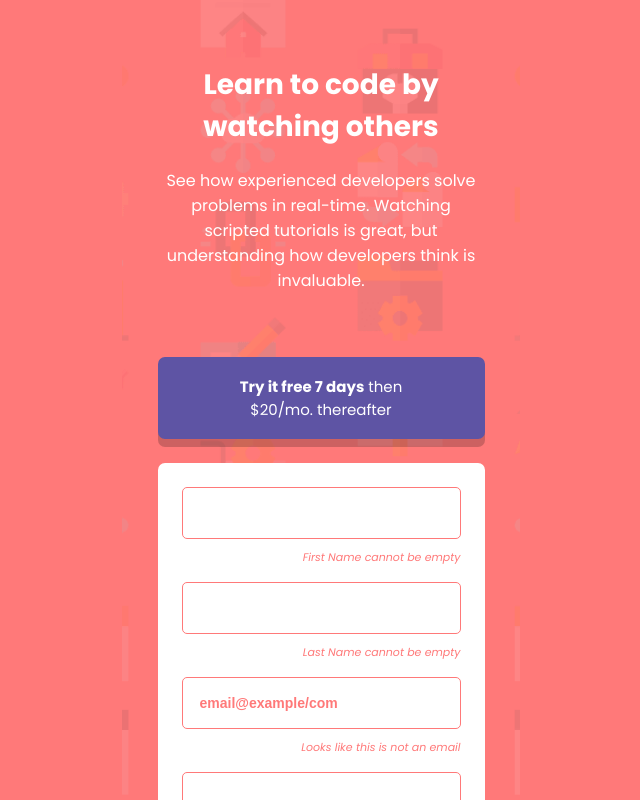
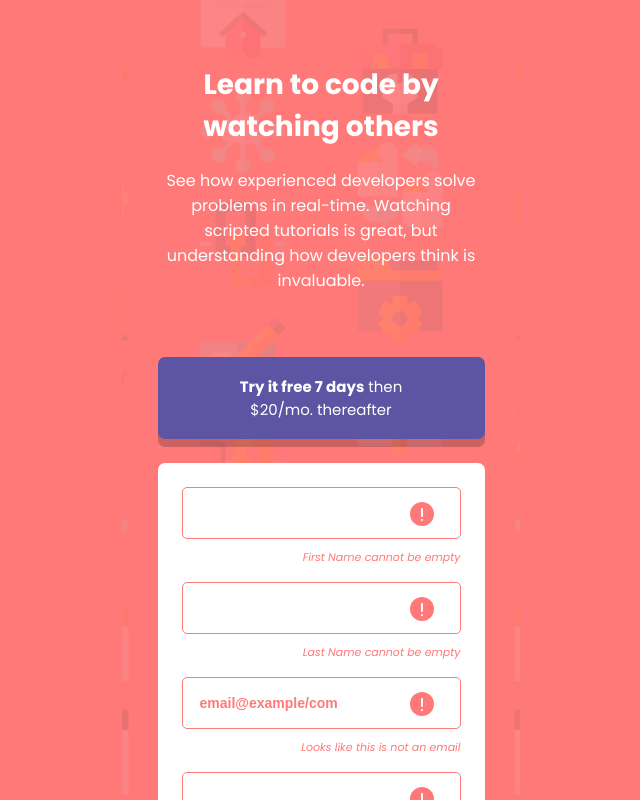
Before and after one commit to cotne998/Intro-component-with-sign-up, a React (Vite) app: page / in a window 1280 px wide. Both pictures are taken after a click on the button "CLAIM YOUR FREE TRIAL". Shown: the top 800 px of the page, without its empty margins (319-959 px from the left). Built offline with nearby package versions, Linux system fonts and the light colour scheme.

Commit message:
added error icons on inputs

```diff
--- a/src/Intro.jsx
+++ b/src/Intro.jsx
@@ -1,6 +1,7 @@
 import "./index.css";
 import styled from "styled-components";
 import { useState } from "react";
+import errorImage from "/images/icon-error.svg";
 
 export default function Intro() {
   const [data, setData] = useState({
@@ -50,6 +51,7 @@ export default function Intro() {
             type="text"
             placeholder={!isFilled.name ? "" : "First Name"}
           />
+          {!isFilled.name ? <ErrorIcon src={errorImage} /> : null}
           {!isFilled.name ? <span>First Name cannot be empty</span> : null}
         </InputDiv>
         <InputDiv>
@@ -63,6 +65,7 @@ export default function Intro() {
             type="text"
             placeholder={!isFilled.lastName ? "" : "Last Name"}
           />
+          {!isFilled.lastName ? <ErrorIcon src={errorImage} /> : null}
           {!isFilled.lastName ? <span>Last Name cannot be empty</span> : null}
         </InputDiv>
         <InputDiv>
@@ -85,6 +88,7 @@ export default function Intro() {
             }
             className={!isFilled.email ? "placeholder-red" : "placeholder-gray"}
           />
+          {!isFilled.email ? <ErrorIcon src={errorImage} /> : null}
           {!isFilled.email ? (
             <span>Looks like this is not an email</span>
           ) : null}
@@ -100,6 +104,7 @@ export default function Intro() {
             type="text"
             placeholder={!isFilled.password ? "" : "Password"}
           />
+          {!isFilled.password ? <ErrorIcon src={errorImage} /> : null}
           {!isFilled.password ? <span>Password cannot be empty</span> : null}
         </InputDiv>
         <StyledButton onClick={handleClick}>
@@ -214,6 +219,7 @@ const InputDiv = styled.div`
   gap: 1rem;
   flex-direction: column;
   align-items: end;
+  position: relative;
 
   span {
     font-style: italic;
@@ -221,3 +227,10 @@ const InputDiv = styled.div`
     color: #ff7979;
   }
 `;
+
+const ErrorIcon = styled.img`
+  position: absolute;
+  top: 2.7rem;
+  right: 2.7rem;
+  transform: translateY(-50%);
+`;
```
